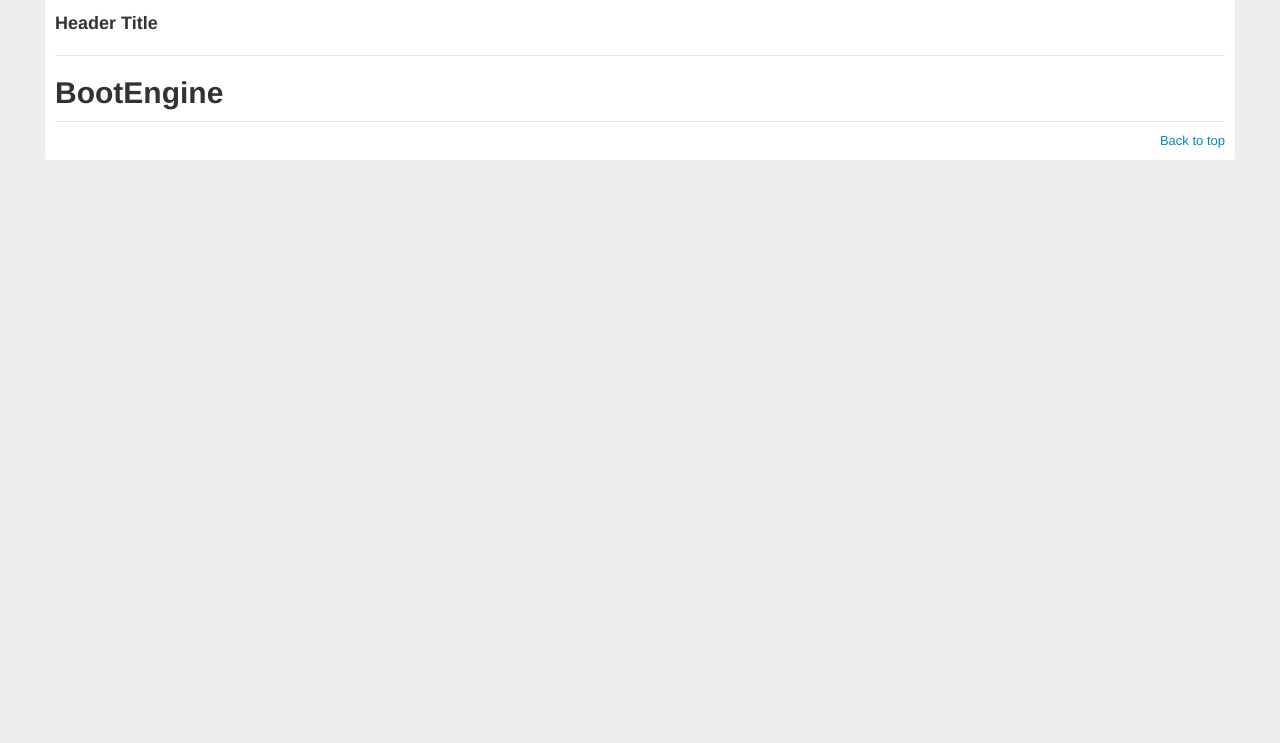
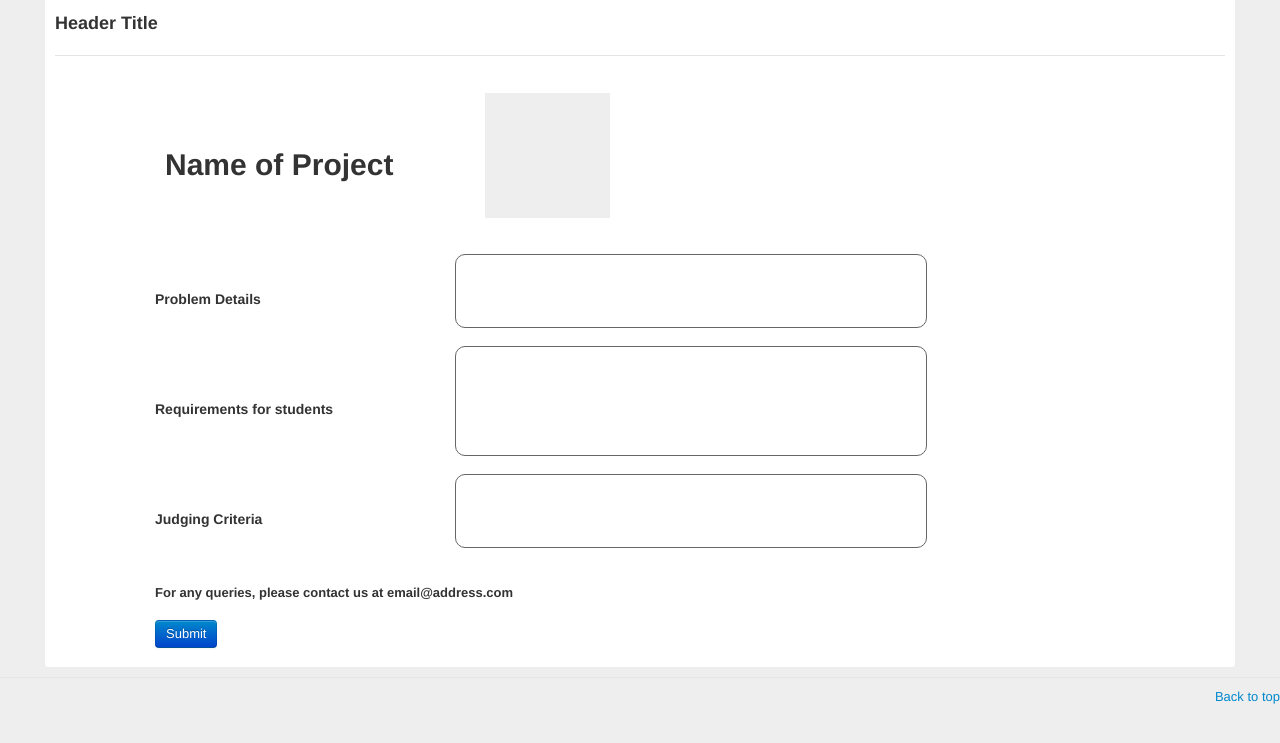
Before and after one commit to soe/edumate, a Python web app: template templates/challenge_sample.html in a window 1280 px wide. Shown: the top 743 px of the page. Run offline with Jinja, Linux system fonts and the light colour scheme; the template is opened without the code that fills it, so the values that code supplies are empty; some libraries are stand-ins or nearby versions.

Commit message:
challenge_sample

```diff
--- a/static/js/main.js
+++ b/static/js/main.js
@@ -1,5 +1,6 @@
 $(document).ready(function(){
   $('a[rel=tooltip]').tooltip();
   $('#credits').popover({'placement': 'top', });
+  $(".collapse").collapse();
 
 });
--- a/templates/challenge_sample.html
+++ b/templates/challenge_sample.html
@@ -1,5 +1,111 @@
 {% extends "base.html" %}
 
 {% block content %}
-<h1>BootEngine</h1>
+<style>
+.row .span5 {
+	border:1px solid #666;
+	border-radius: 10px;
+}
+
+.row .span5.abc {
+border:0px;
+}
+
+.photo {
+width: 125px; height:125px; background-color:#eee;
+margin-left:30px;
+}
+
+
+</style>
+
+<div class="row">
+	<div class="span1">
+	&nbsp;
+	</div>
+
+	<div class="span3 try">
+	<br><br><br><br>
+	<h1 style="margin-left:10px">Name of Project</h1>
+	<br>
+	</div>
+
+	<div class="span5 abc">
+	&nbsp;
+	<div class="photo"></div>
+
+	</div>
+</div>
+
+
+<br><br>
+
+<div class="row">
+	<div class="span1">
+	&nbsp;
+	</div>
+
+	<div class="span3">
+		<br><br>
+		<h4>Problem Details</h4>
+	</div>
+
+	<div class="span5">
+	&nbsp;<br><br><br><br>
+	</div>
+</div>
+<br>
+<div class="row">
+	<div class="span1">
+	&nbsp;
+	</div>
+
+	<div class="span3">
+		<br><br><br>
+		<h4>Requirements for students</h4>
+	</div>
+
+	<div class="span5">
+	&nbsp;<br><br><br><br><br><br>
+	</div>
+</div>
+
+<br>
+
+<div class="row">
+	<div class="span1">
+	&nbsp;
+	</div>
+
+	<div class="span3">
+		<br><br>
+		<h4>Judging Criteria</h4>
+	</div>
+
+	<div class="span5">
+	&nbsp;<br><br><br><br>
+	</div>
+</div>
+
+<div class="row">
+	<div class="span1">
+	&nbsp;
+	</div>
+
+	<div class="span7">
+
+	<br><br>
+		<b>For any queries, please contact us at email@address.com</b>
+<br><br>
+		<input class="btn btn-primary" type="submit" value="Submit">
+
+	</div>
+
+	<div class="span1">
+	&nbsp;
+	</div>
+</div>
+
+</div>
+
 {% endblock %}
```
